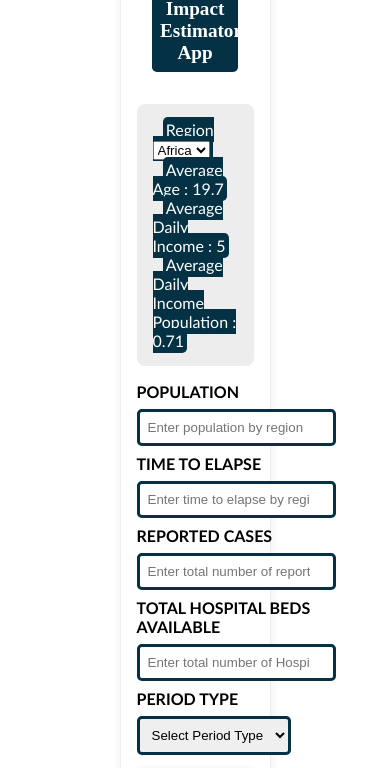
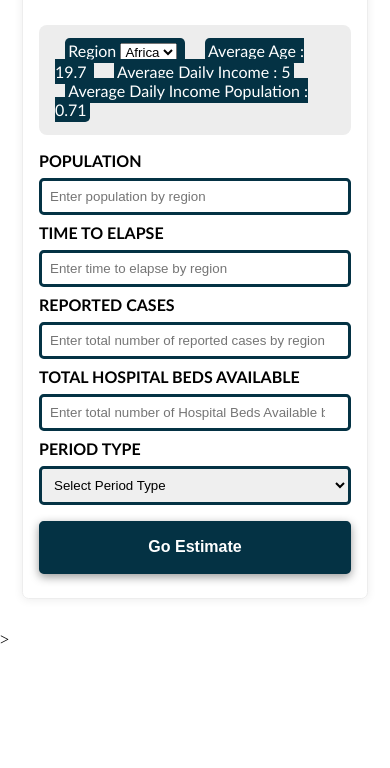
Before and after one commit to myquery/buildforSDGchallenge, a website with bundled scripts: page src/index.html in a window 390 px wide. Shown: the part 134-902 px from the top of the page. After the commit the page ends 844 px from the top, so only its background shows below. Built offline with nearby package versions, Linux system fonts and the light colour scheme.

```diff
--- a/src/index.css
+++ b/src/index.css
@@ -23,6 +23,12 @@
     border: 1px solid #ededed;
     border-radius: 0.4rem;
 
+}
+@media only screen and (max-width: 768px) {
+    /* For mobile phones: */
+    .covid-estimator {
+      width: 80%;
+    }
 }
 h1{
     width: 60%;
@@ -98,7 +104,7 @@
 font-family:'Trebuchet MS', 'Lucida Sans Unicode', 'Lucida Grande', 'Lucida Sans', Arial, sans-serif;
 }
 .region .input-control{
-
+  margin:0;
     }
  .region .region-info{
     margin:10px;
```
